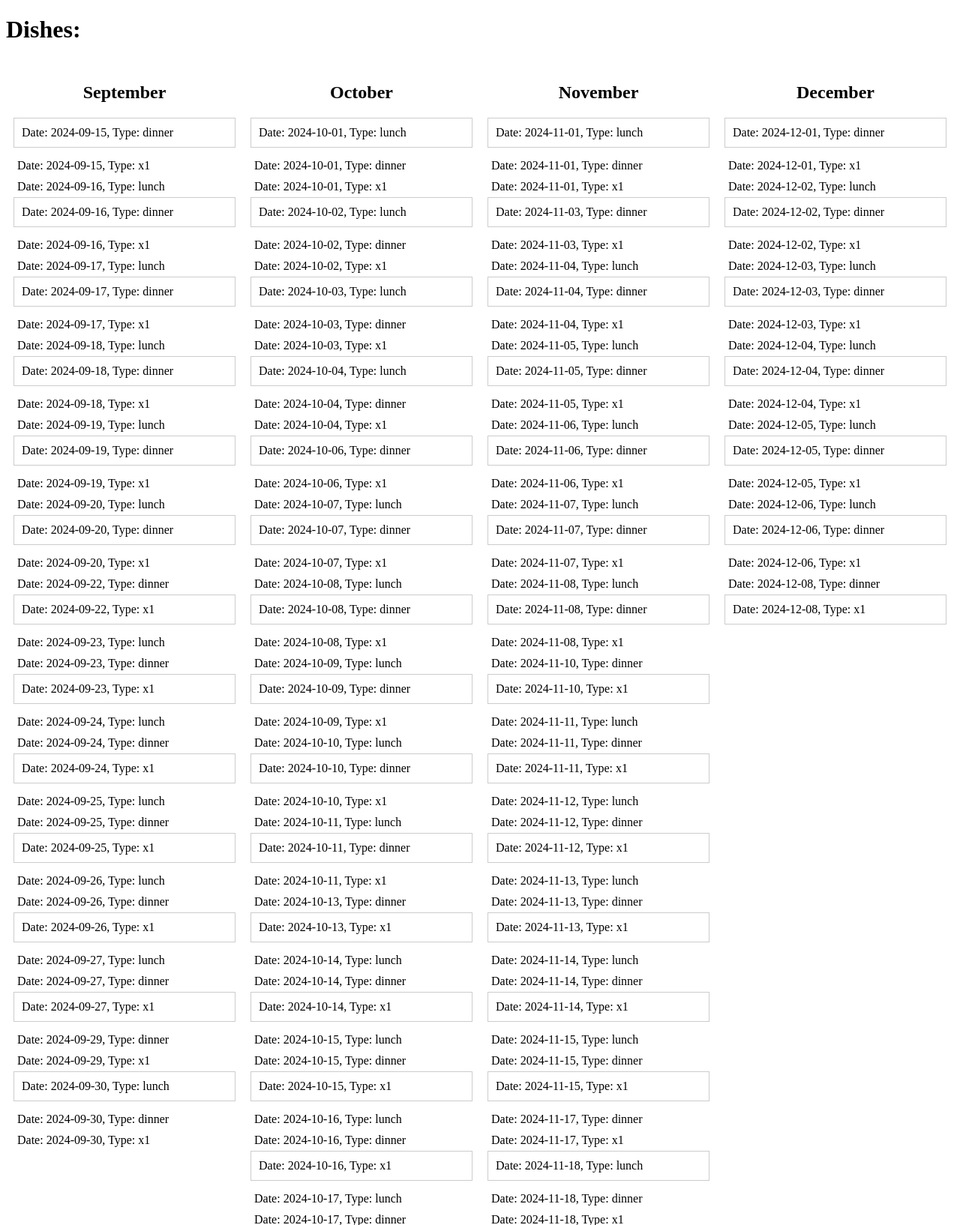
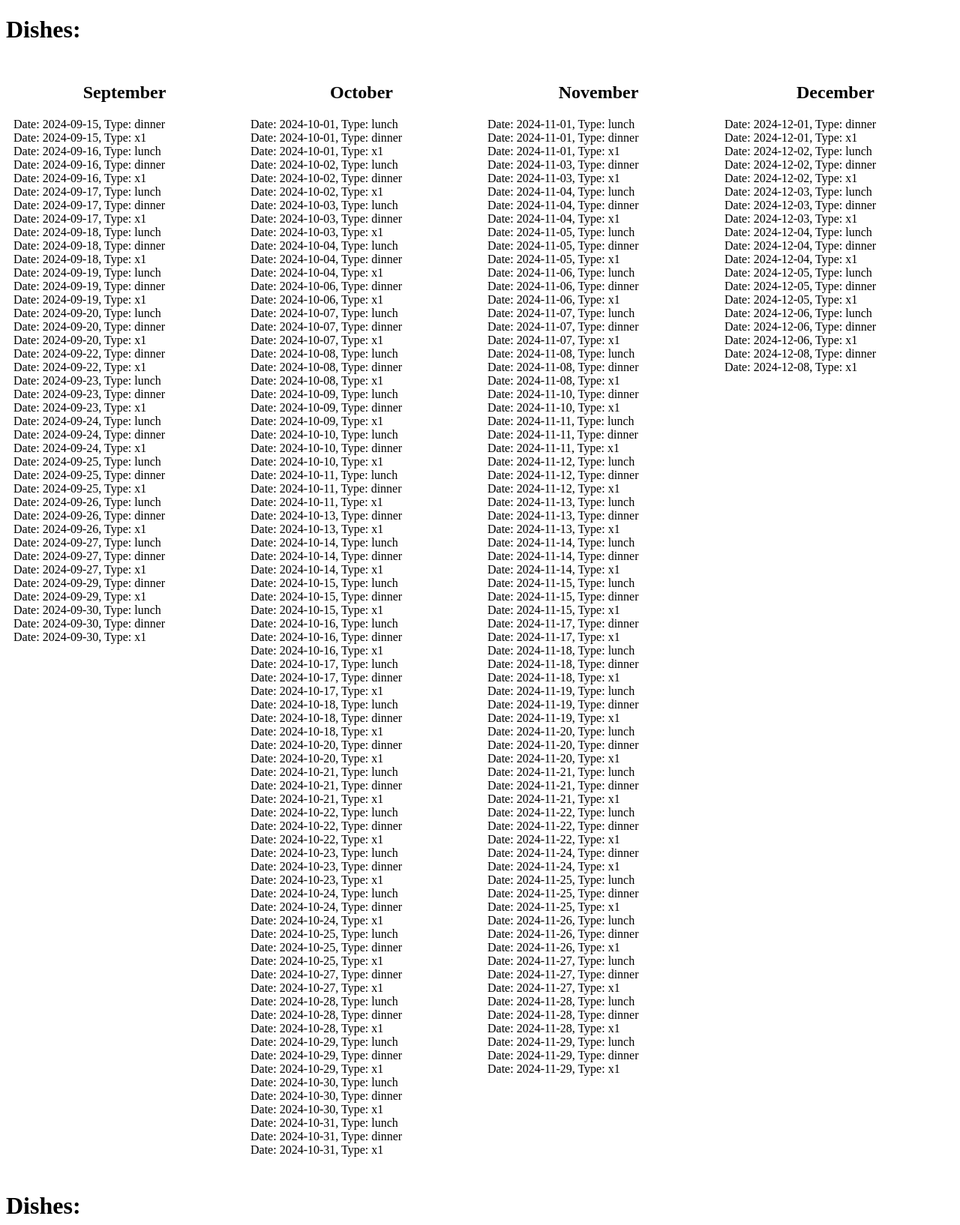
Before and after one commit to alexlucas03/HouseBot, a Flask app: page / in a window 1280 px wide. Shown: the top 1634 px of the page at 75% size. Run offline with Flask 3, Linux system fonts and the light colour scheme; some libraries are stand-ins or nearby versions.

Commit message:
Update index.html

```diff
--- a/templates/index.html
+++ b/templates/index.html
@@ -23,20 +23,6 @@
         .month-column {
             flex: 1;
             margin: 10px;
-            min-width: 200px; /* Adjust this value as needed */
-            max-width: 300px; /* Adjust this value as needed */
-        }
-
-        .month-column ul li {
-            padding: 5px;
-        }
-        .month-column ul li:nth-child(3n+1) {
-            border: 1px solid #ccc; /* Add border */
-            padding: 10px;
-            margin-bottom: 10px;
-        }
-        .month-column ul li:nth-child(3n+1) ~ li:nth-child(2) {
-            border-top: none;
         }
     </style>
 </head>
```
